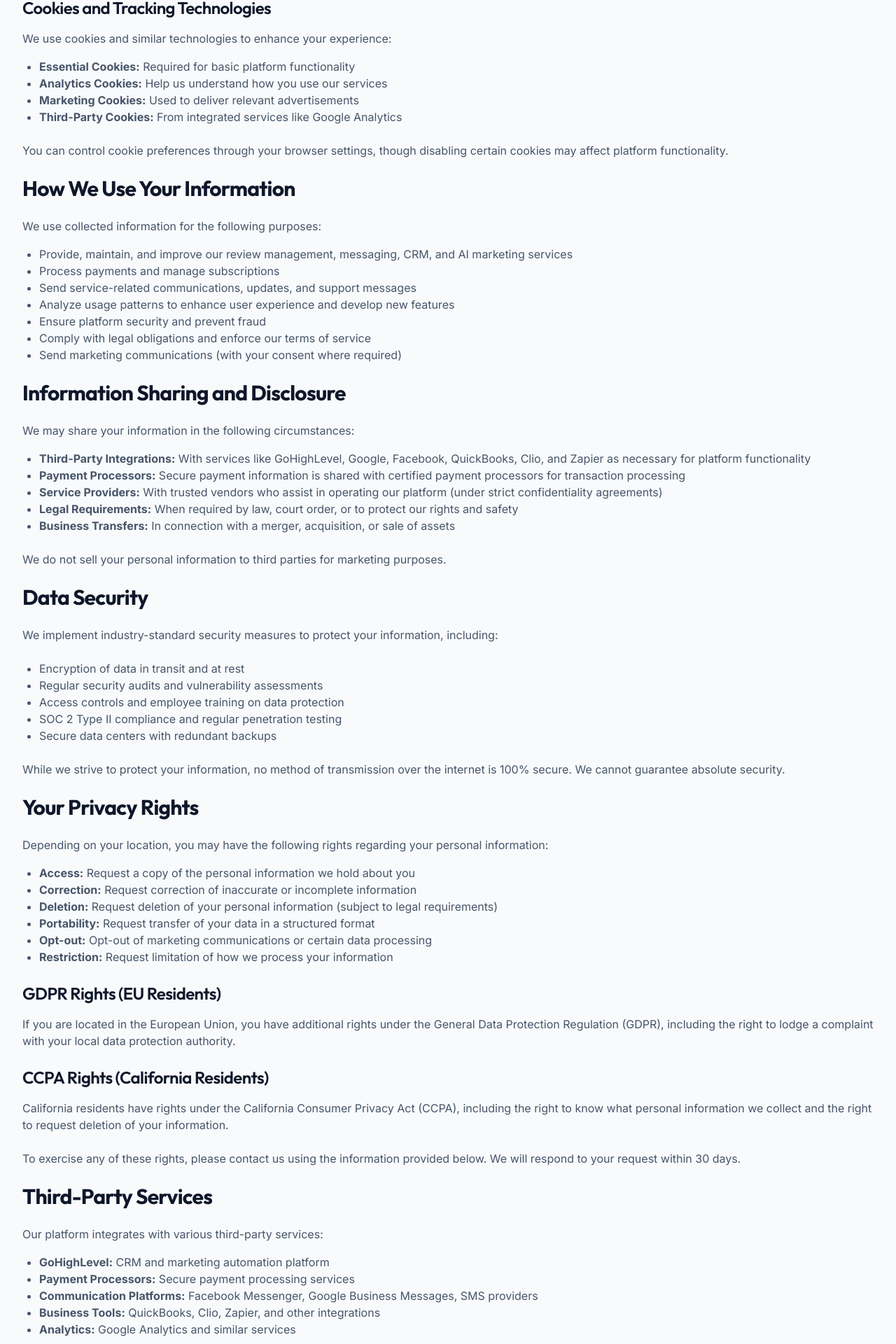
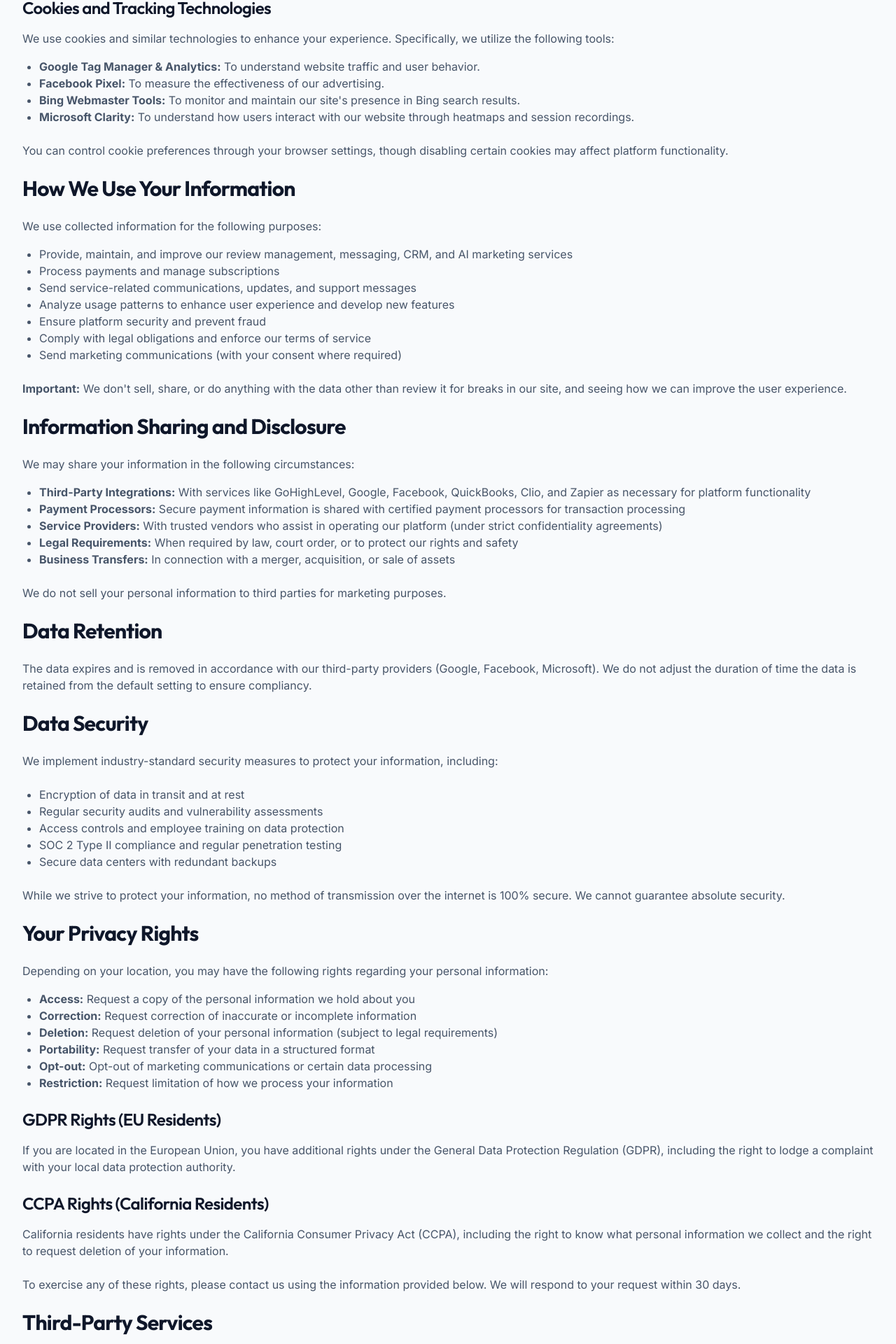
Before and after one commit to TheOnlyDustin/Reputation-Genius.com, a Next.js app: page /privacy in a window 1280 px wide. Shown: the part 1198-3118 px from the top of the page at 70% size. Built offline with nearby package versions, Linux system fonts and the light colour scheme.

Commit message:
docs: Clarify analytics tools and data retention in legal pages, update contact information, and remove the footer system status link.

```diff
--- a/app/privacy/page.tsx
+++ b/app/privacy/page.tsx
@@ -51,12 +51,12 @@ export default function PrivacyPage() {
           </ul>
 
           <h3 className="text-2xl font-semibold mb-4 text-text-primary">Cookies and Tracking Technologies</h3>
-          <p className="mb-4">We use cookies and similar technologies to enhance your experience:</p>
+          <p className="mb-4">We use cookies and similar technologies to enhance your experience. Specifically, we utilize the following tools:</p>
           <ul className="list-disc pl-6 mb-6">
-            <li><strong>Essential Cookies:</strong> Required for basic platform functionality</li>
-            <li><strong>Analytics Cookies:</strong> Help us understand how you use our services</li>
-            <li><strong>Marketing Cookies:</strong> Used to deliver relevant advertisements</li>
-            <li><strong>Third-Party Cookies:</strong> From integrated services like Google Analytics</li>
+            <li><strong>Google Tag Manager & Analytics:</strong> To understand website traffic and user behavior.</li>
+            <li><strong>Facebook Pixel:</strong> To measure the effectiveness of our advertising.</li>
+            <li><strong>Bing Webmaster Tools:</strong> To monitor and maintain our site's presence in Bing search results.</li>
+            <li><strong>Microsoft Clarity:</strong> To understand how users interact with our website through heatmaps and session recordings.</li>
           </ul>
           <p className="mb-6">
             You can control cookie preferences through your browser settings, though disabling certain cookies may affect platform functionality.
@@ -73,6 +73,9 @@ export default function PrivacyPage() {
             <li>Comply with legal obligations and enforce our terms of service</li>
             <li>Send marketing communications (with your consent where required)</li>
           </ul>
+          <p className="mb-6">
+            <strong>Important:</strong> We don't sell, share, or do anything with the data other than review it for breaks in our site, and seeing how we can improve the user experience.
+          </p>
 
           <h2 className="text-3xl font-bold mb-6 text-text-primary">Information Sharing and Disclosure</h2>
           <p className="mb-4">We may share your information in the following circumstances:</p>
@@ -85,6 +88,11 @@ export default function PrivacyPage() {
           </ul>
           <p className="mb-6">
             We do not sell your personal information to third parties for marketing purposes.
+          </p>
+
+          <h2 className="text-3xl font-bold mb-6 text-text-primary">Data Retention</h2>
+          <p className="mb-6">
+            The data expires and is removed in accordance with our third-party providers (Google, Facebook, Microsoft). We do not adjust the duration of time the data is retained from the default setting to ensure compliancy.
           </p>
 
           <h2 className="text-3xl font-bold mb-6 text-text-primary">Data Security</h2>
@@ -134,7 +142,7 @@ export default function PrivacyPage() {
             <li><strong>Payment Processors:</strong> Secure payment processing services</li>
             <li><strong>Communication Platforms:</strong> Facebook Messenger, Google Business Messages, SMS providers</li>
             <li><strong>Business Tools:</strong> QuickBooks, Clio, Zapier, and other integrations</li>
-            <li><strong>Analytics:</strong> Google Analytics and similar services</li>
+            <li><strong>Analytics & Tracking:</strong> Google Analytics, Google Tag Manager, Facebook Pixel, Bing Webmaster Tools, Microsoft Clarity</li>
           </ul>
           <p className="mb-6">
             These third parties have their own privacy policies, and we encourage you to review them. We only share necessary information for service functionality.
@@ -158,8 +166,8 @@ export default function PrivacyPage() {
             <p className="mb-2"><strong>Reputation Genius, LLC</strong></p>
             <p className="mb-2">Email: privacy@reputation-genius.com</p>
             <p className="mb-2">Website: reputation-genius.com</p>
-            <p className="mb-2">Phone: [Contact phone number]</p>
-            <p>Address: [Business address]</p>
+            <p className="mb-2">Phone: (413) 314-2553</p>
+            <p>Address: West Springfield, MA</p>
           </div>
           <p className="mt-6">
             We are committed to addressing your privacy concerns and will respond to inquiries within a reasonable timeframe.
--- a/app/terms/page.tsx
+++ b/app/terms/page.tsx
@@ -138,6 +138,7 @@ export default function TermsPage() {
             <li><strong>Zapier:</strong> Workflow automation</li>
             <li><strong>Facebook:</strong> Social media and messaging</li>
             <li><strong>QuickBooks:</strong> Accounting and financial management</li>
+            <li><strong>Analytics & Tracking:</strong> Google Tag Manager, Google Analytics, Facebook Pixel, Bing Webmaster Tools, Microsoft Clarity</li>
           </ul>
           <p className="mb-6">
             You are responsible for maintaining valid accounts with these third-party services and complying with their terms. We are not liable for issues arising from third-party service disruptions or policy changes. Data synchronization may be subject to limitations imposed by these services.
@@ -179,7 +180,7 @@ export default function TermsPage() {
             <p className="mb-2">Email: legal@reputation-genius.com</p>
             <p className="mb-2">Website: reputation-genius.com</p>
             <p className="mb-2">Phone: (413) 314-2553</p>
-            <p>Address: Phoenix, Arizona</p>
+            <p>Address: West Springfield, MA</p>
           </div>
           <p className="mt-6">
             These Terms & Conditions constitute the entire agreement between you and Reputation Genius, LLC regarding the use of our Services.
--- a/components/Footer.tsx
+++ b/components/Footer.tsx
@@ -23,7 +23,6 @@ const Footer = () => {
     { name: 'Pricing', href: '/pricing' },
     { name: 'Book a Demo', href: '/demo' },
     { name: 'Help Center', href: '#' },
-    { name: 'System Status', href: '#' },
   ];
 
   const legal = [
```
